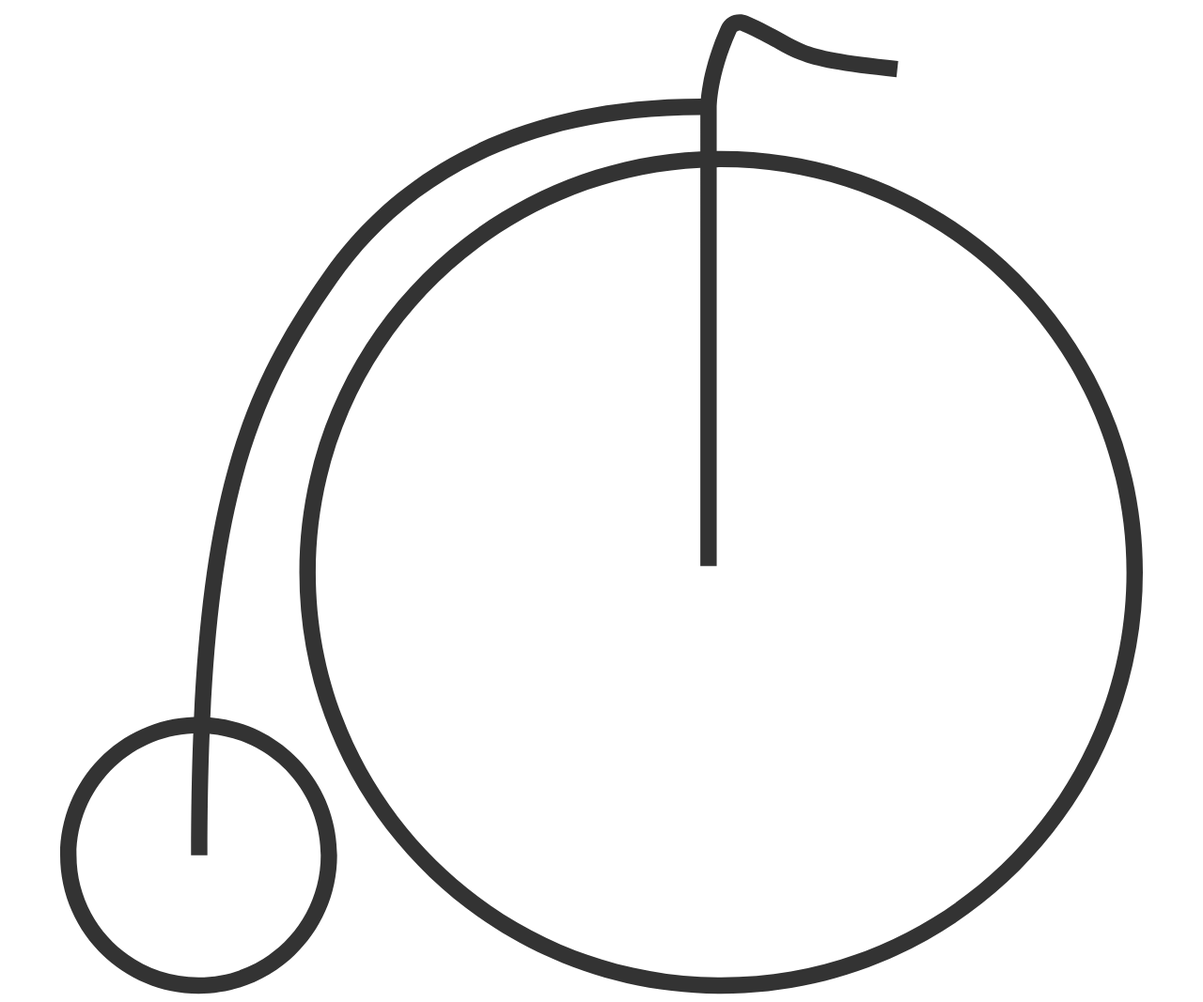
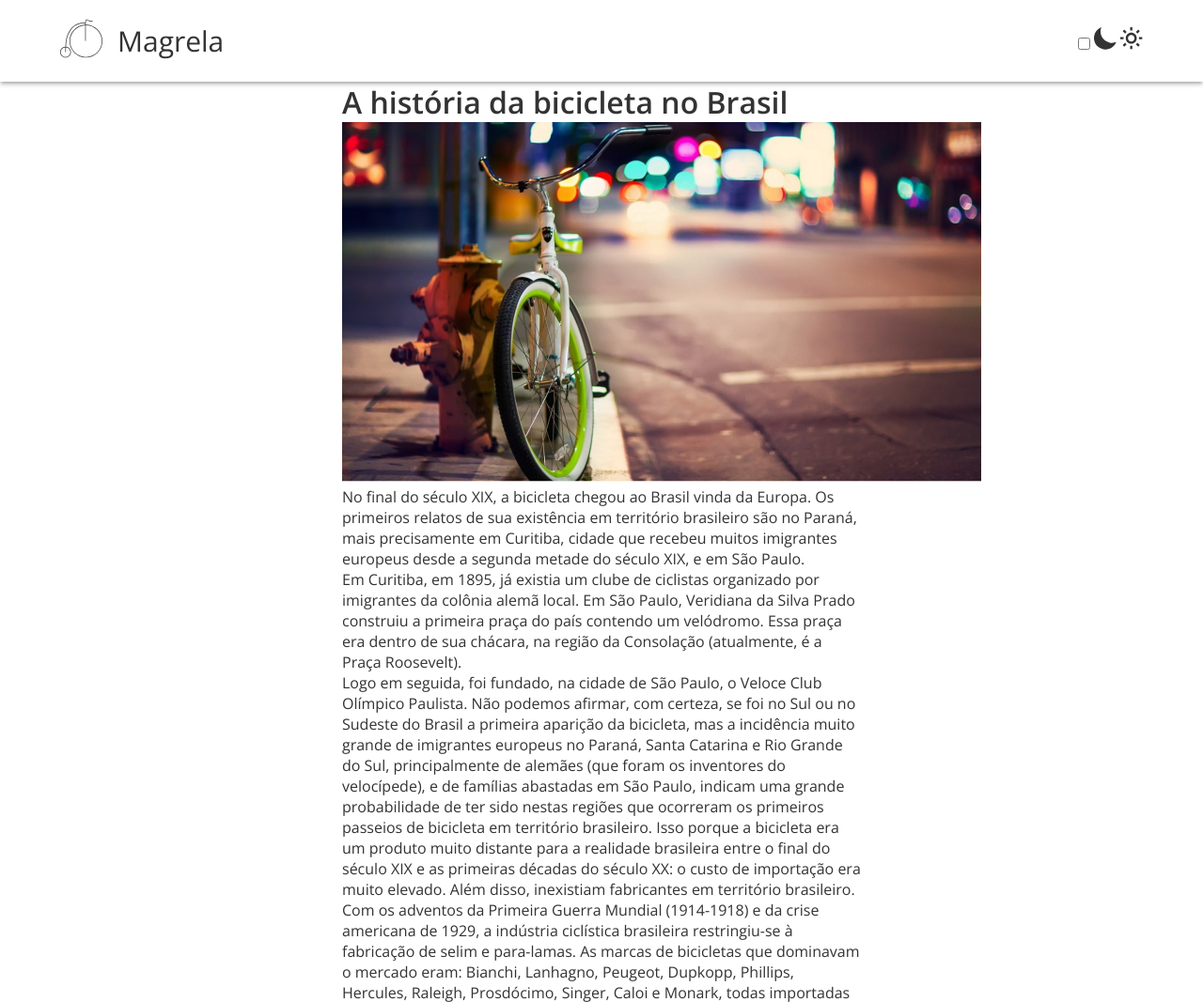
Before and after one commit to leqenho/magrela, a plain HTML site: page src/index.html in a window 1280 px wide. Shown: the top 1067 px of the page at 94% size. Drawn offline with nearby package versions, Linux system fonts and the light colour scheme.

Commit message:
feat: cria estilo padrão do container e da logo no header e footer

```diff
--- a/src/style.css
+++ b/src/style.css
@@ -5,6 +5,7 @@
     --lighten: #F5F5F5;
     --darken: #333333;
     --link: #6A26CD;
+    --shadow: rgb(0 0 0 / 20%) 0px 3px 3px -2px, rgb(0 0 0 / 14%) 0px 3px 4px 0px, rgb(0 0 0 / 12%) 0px 1px 8px 0px;
 }
 
 * {
@@ -45,3 +46,31 @@ main > .container {
         padding: 0 64px;
     }
 }
+
+header {
+    box-shadow: var(--shadow);
+}
+
+header > .container,
+footer > .container {
+    display: flex;
+    align-items: center;
+    justify-content: space-between;
+    padding-top: 20px;
+    padding-bottom: 20px;
+}
+
+.container .logo {
+    display: flex;
+    align-items: center;
+}
+
+.container .logo .icon svg {
+    width: 45px;
+}
+
+.container .logo .brand {
+    font-size: 30px;
+    font-weight: 100;
+    margin-left: 16px;
+}
```
